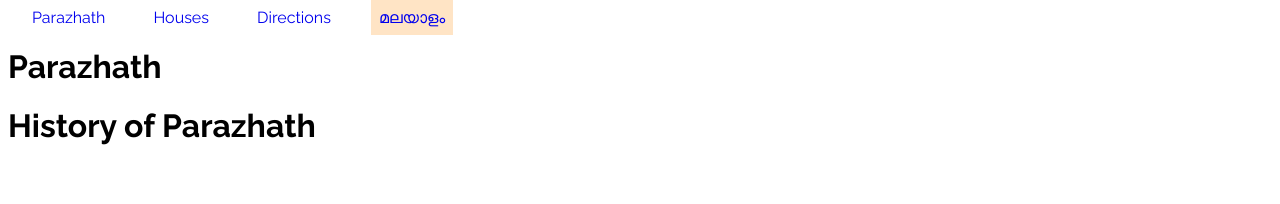
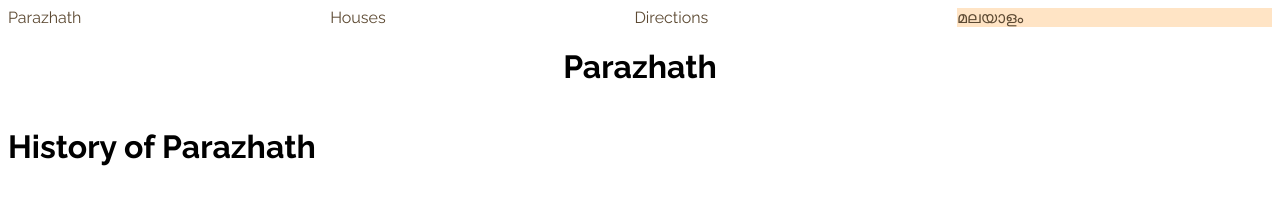
Before and after one commit to VismaiNair/parazhath, a plain HTML site: page english/index.html in a window 1280 px wide. Drawn offline with Linux system fonts and the light colour scheme.

Commit message:
Utilizing Flexbox for Alignment

```diff
--- a/style.css
+++ b/style.css
@@ -1,7 +1,4 @@
 @import url('https://fonts.googleapis.com/css2?family=Noto+Sans+Malayalam:wght@100..900&family=Raleway:ital,wght@0,100..900;1,100..900&display=swap');
-html {
-    flex: 1;
-}
 
 html[lang = "ml"] {
     font-family: "Noto Sans Malayalam", sans-serif;
@@ -12,14 +9,21 @@ html[lang = "en"] {
 }
 
 header {
+    display: flex;
+    flex-direction: column;
+    justify-content: center;
     align-items: center;
 }
-
+nav {
+    display: flex;
+    flex-direction: row;
+}
 nav > a {
-    margin: 1rem 1rem 1rem 1rem;
-    padding: 0.5rem 0.5rem 0.5rem 0.5rem;
+    margin: 0px;
     border: none;
     text-decoration: none;
+    color: #5c4932;
+    flex-grow: 1;
 }
 
 nav > a:hover {
@@ -39,3 +43,7 @@ a[lang = "ml"]:hover, a[lang = "en"]:hover {
 a, button {
     cursor: pointer;
 }
+
+a:visited {
+    color:
+}
```
